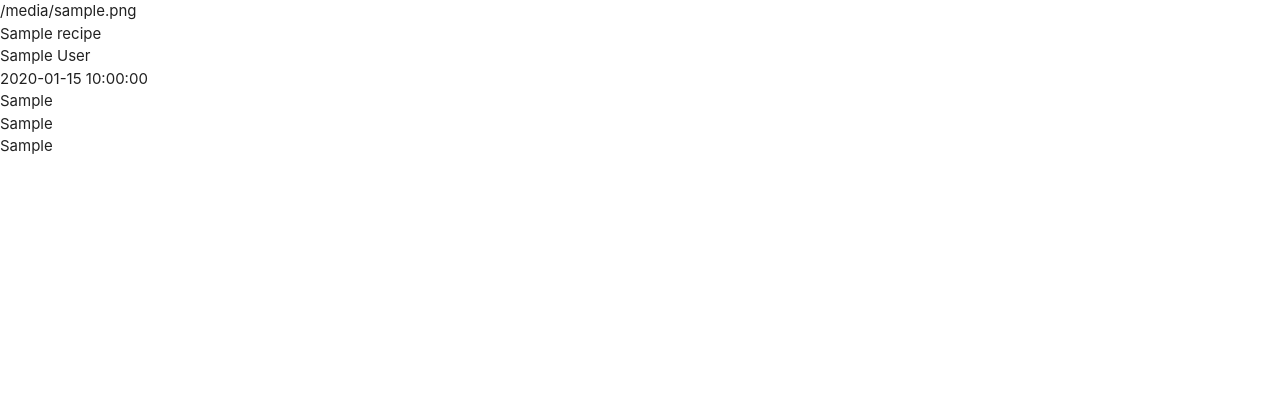
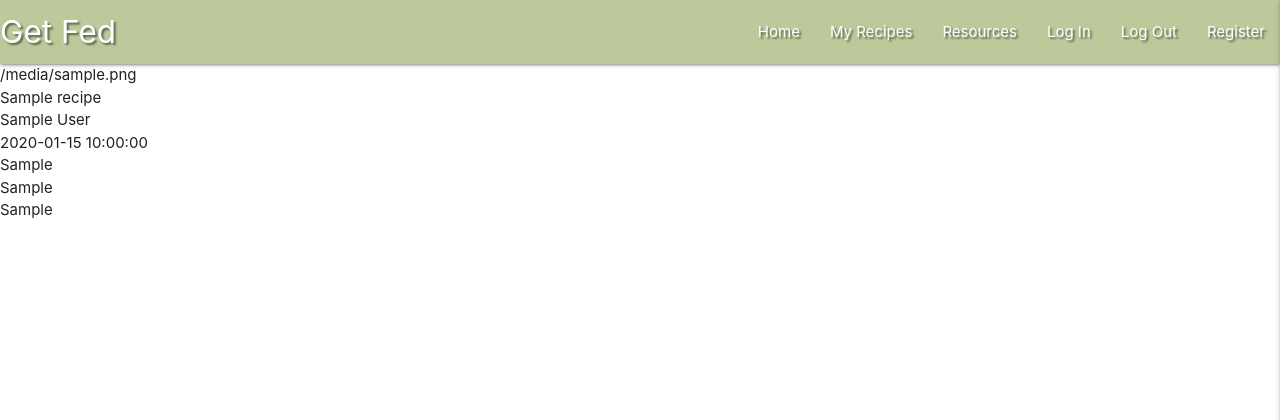
Before and after one commit to Craig-Ryan/get-fed-MS3, a Flask app: page / in a window 1280 px wide. Shown: the top 420 px of the page. Run offline with Flask 2, Linux system fonts and the light colour scheme; a database or web service that is not in the repository returns one stand-in record (values such as "Sample title"); some libraries are stand-ins or nearby versions.

Commit message:
Add Materialize Side Nav & Navbar

```diff
--- a/static/css/style.css
+++ b/static/css/style.css
@@ -0,0 +1,7 @@
+nav {
+  background-color: #bcc99b;
+}
+
+.text-shadow {
+  text-shadow: 2px 2px 2px rgba(0, 0, 0, 0.5);
+}
--- a/static/js/script.js
+++ b/static/js/script.js
@@ -0,0 +1,4 @@
+// Materilaize JS/jQuery Functionality
+$(document).ready(function(){
+    $('.sidenav').sidenav({edge: "right", draggable: true});
+  });
--- a/templates/base.html
+++ b/templates/base.html
@@ -17,6 +17,36 @@
 </head>
 <body>
 
+  <header>
+    <!-- Top Navbar -->
+    <nav class="nav-extended text-shadow">
+      <div class="nav-wrapper">
+        <a href="{{ url_for('home') }}" class="brand-logo">Get Fed</a>
+        <a href="#" data-target="mobile-demo" class="sidenav-trigger right"><i class="fas fa-bars"></i></a>
+        <ul class="right hide-on-med-and-down">
+          <li><a href="{{ url_for('home') }}">Home</a></li>
+          <li><a href="#">My Recipes</a></li>
+          <li><a href="#">Resources</a></li>
+          <li><a href="#">Log In</a></li>
+          <li><a href="#">Log Out</a></li>
+          <li><a href="#">Register</a></li>
+        </ul>
+      </div>
+    </nav>
+
+    <!-- Mobile Side Navbar -->
+    <ul class="sidenav" id="mobile-demo">
+        <h4 class="center-align"><a href="#">Get Fed</a></h4>
+        <li><a href="{{ url_for('home') }}">Home</a></li>
+        <li><a href="#">My Recipes</a></li>
+        <li><a href="#">Resources</a></li>
+        <li><a href="#">Log In</a></li>
+        <li><a href="#">Log Out</a></li>
+        <li><a href="#">Register</a></li>
+    </ul>
+
+  </header>
+
     {% block content %}
     {% endblock %}
 
```
